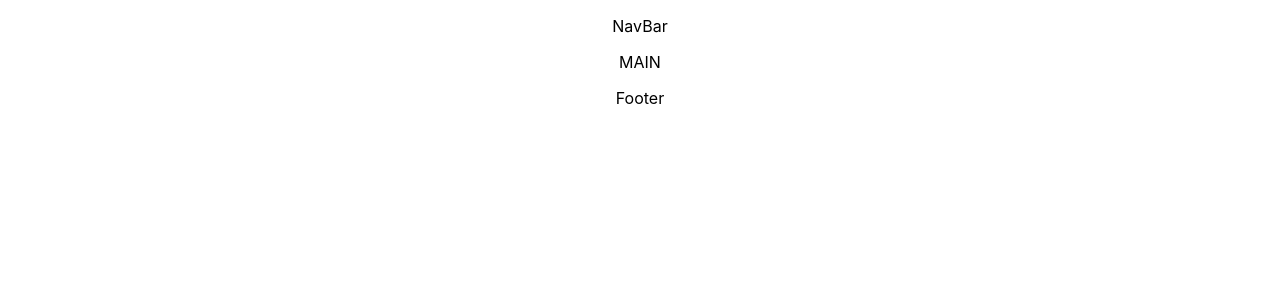
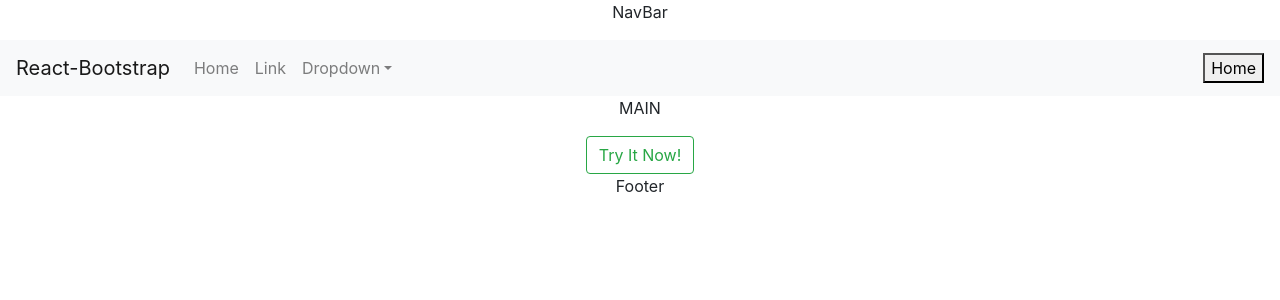
Before and after one commit to masinette/speers-expcon, a React (Create React App) app in the folder speers/: page / in a window 1280 px wide. Shown: the top 300 px of the page. Built offline with nearby package versions, Linux system fonts and the light colour scheme.

Commit message:
bugfix, added link rel for bootstrap cdn to index

```diff
--- a/speers/public/index.html
+++ b/speers/public/index.html
@@ -3,6 +3,12 @@
   <head>
     <meta charset="utf-8" />
     <link rel="icon" href="%PUBLIC_URL%/favicon.ico" />
+    <link
+      rel="stylesheet"
+      href="https://cdn.jsdelivr.net/npm/bootstrap@4.6.0/dist/css/bootstrap.min.css"
+      integrity="sha384-B0vP5xmATw1+K9KRQjQERJvTumQW0nPEzvF6L/Z6nronJ3oUOFUFpCjEUQouq2+l"
+      crossorigin="anonymous"
+    />
     <meta name="viewport" content="width=device-width, initial-scale=1" />
     <meta name="theme-color" content="#000000" />
     <meta
@@ -39,5 +45,6 @@
       To begin the development, run `npm start` or `yarn start`.
       To create a production bundle, use `npm run build` or `yarn build`.
     -->
+
   </body>
 </html>
--- a/speers/src/App.js
+++ b/speers/src/App.js
@@ -7,7 +7,9 @@ import Footer from "./components/Footer";
 import Main from "./components/main-landing/Main";
 
 
+
 function App() {
+
   return (
     <div className="App">
       <Router>
--- a/speers/src/components/NavBar.jsx
+++ b/speers/src/components/NavBar.jsx
@@ -1,9 +1,29 @@
-import React from 'react'
+import React from 'react';
+import { Link } from 'react-router-dom';
+import { Navbar, Nav, NavDropdown } from 'react-bootstrap';
 
 export default function NavBar() {
   return (
     <div>
       <p>NavBar</p>
+<Navbar bg="light" expand="lg">
+  <Navbar.Brand href="#home">React-Bootstrap</Navbar.Brand>
+  <Navbar.Toggle aria-controls="basic-navbar-nav" />
+  <Navbar.Collapse id="basic-navbar-nav">
+    <Nav className="mr-auto">
+      <Nav.Link href="#home">Home</Nav.Link>
+      <Nav.Link href="#link">Link</Nav.Link>
+      <NavDropdown title="Dropdown" id="basic-nav-dropdown">
+        <NavDropdown.Item href="#action/3.1">Action</NavDropdown.Item>
+        <NavDropdown.Item href="#action/3.2">Another action</NavDropdown.Item>
+        <NavDropdown.Item href="#action/3.3">Something</NavDropdown.Item>
+        <NavDropdown.Divider />
+        <NavDropdown.Item href="#action/3.4">Separated link</NavDropdown.Item>
+      </NavDropdown>
+    </Nav>
+  </Navbar.Collapse>
+       <Link to="/"><button type="button">Home</button></Link>
+</Navbar>
     </div>
   )
 };
--- a/speers/src/components/buttons/TryItButton.jsx
+++ b/speers/src/components/buttons/TryItButton.jsx
@@ -1,10 +1,12 @@
 import React from 'react'
-import { Button} from 'react-bootstrap'
+import { Button} from 'react-bootstrap';
+import { useHistory, Link } from 'react-router-dom';
 
-export default function TryItButton() {
+export default function TryItButton(props) {
+
   return (
-    <div>
-      <Button variant="outline-success">Success</Button>{' '}
-    </div>
+    <Link to="/pricing">
+      <Button type="button" variant="outline-success" >Try It Now!</Button>
+    </Link>
   )
 };
--- a/speers/src/components/main-landing/Main.jsx
+++ b/speers/src/components/main-landing/Main.jsx
@@ -1,9 +1,11 @@
 import React from 'react'
+import TryItButton from "../buttons/TryItButton";
 
-export default function Main() {
+export default function Main(props) {
   return (
     <div>
       <p>MAIN</p>
+      <TryItButton handleClick={props.handleClick}/>
     </div>
   )
 };
```
